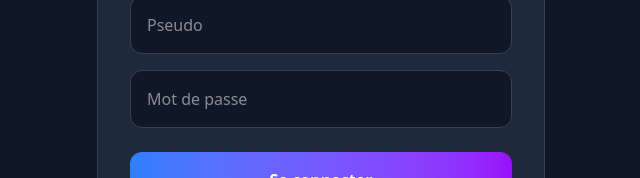
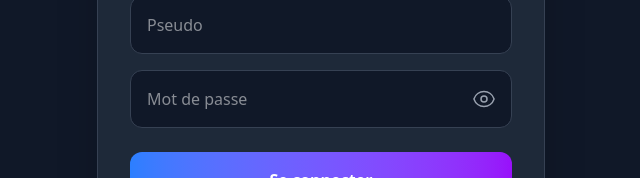
Before and after one commit to dagsteven/taskflow-mern, a React (Vite) app in the folder client/: page / in a window 1280 px wide. Shown: the part 306-484 px from the top of the page, without its empty margins (319-959 px from the left). Built offline with nearby package versions, Linux system fonts and the light colour scheme.

Commit message:
Amélioration UX : Trim pseudo et Afficher mot de passe

```diff
--- a/client/src/pages/Login.jsx
+++ b/client/src/pages/Login.jsx
@@ -2,23 +2,31 @@
 import axios from 'axios';
 import toast from 'react-hot-toast';
 
-// URL de Production (Render) ou Local
+// URL de Production
 const API_URL = "https://taskflow-mern-r737.onrender.com/api/auth";
 
-// AJOUTE setUsername DANS LES PROPS ICI 👇
 function Login({ setToken, setPage, setUsername }) {
-    const [username, setUsernameInput] = useState("");
+    const [usernameInput, setUsernameInput] = useState("");
     const [password, setPassword] = useState("");
+
+    // NOUVEAU : État pour voir le mot de passe
+    const [showPassword, setShowPassword] = useState(false);
 
     const handleLogin = async () => {
         try {
-            const res = await axios.post(API_URL + "/login", { username, password });
+            // NOUVEAU : .trim() nettoie les espaces avant d'envoyer
+            const cleanUsername = usernameInput.trim();
+
+            const res = await axios.post(API_URL + "/login", {
+                username: cleanUsername,
+                password
+            });
 
             localStorage.setItem("token", res.data.token);
             localStorage.setItem("username", res.data.username);
 
             setToken(res.data.token);
-            setUsername(res.data.username); // ⚠️ C'EST ICI QUE CA SE JOUE
+            setUsername(res.data.username);
 
             toast.success("Bon retour " + res.data.username + " !");
         } catch (err) {
@@ -33,16 +41,37 @@
                     Connexion
                 </h2>
 
+                {/* Champ Pseudo */}
                 <input
                     type="text" placeholder="Pseudo"
                     className="w-full p-4 bg-gray-900 border border-gray-700 rounded-xl mb-4 focus:border-blue-500 focus:outline-none transition-colors"
                     onChange={e => setUsernameInput(e.target.value)}
+                    onKeyDown={(e) => e.key === 'Enter' && handleLogin()}
                 />
-                <input
-                    type="password" placeholder="Mot de passe"
-                    className="w-full p-4 bg-gray-900 border border-gray-700 rounded-xl mb-6 focus:border-blue-500 focus:outline-none transition-colors"
-                    onChange={e => setPassword(e.target.value)}
-                />
+
+                {/* Champ Mot de passe avec Oeil */}
+                <div className="relative mb-6">
+                    <input
+                        type={showPassword ? "text" : "password"} // Ici on change le type dynamiquement
+                        placeholder="Mot de passe"
+                        className="w-full p-4 bg-gray-900 border border-gray-700 rounded-xl focus:border-blue-500 focus:outline-none transition-colors"
+                        onChange={e => setPassword(e.target.value)}
+                        onKeyDown={(e) => e.key === 'Enter' && handleLogin()}
+                    />
+                    {/* Icône Oeil cliquable */}
+                    <div
+                        className="absolute right-4 top-1/2 -translate-y-1/2 cursor-pointer text-gray-400 hover:text-white"
+                        onClick={() => setShowPassword(!showPassword)}
+                    >
+                        {showPassword ? (
+                            // Oeil Barré (Masquer)
+                            <svg xmlns="http://www.w3.org/2000/svg" fill="none" viewBox="0 0 24 24" strokeWidth={1.5} stroke="currentColor" className="w-6 h-6"><path strokeLinecap="round" strokeLinejoin="round" d="M3.98 8.223A10.477 10.477 0 001.934 12C3.226 16.338 7.244 19.5 12 19.5c.993 0 1.953-.138 2.863-.395M6.228 6.228A10.45 10.45 0 0112 4.5c4.756 0 8.773 3.162 10.065 7.498a10.523 10.523 0 01-4.293 5.774M6.228 6.228L3 3m3.228 3.228l3.65 3.65m7.894 7.894L21 21m-3.228-3.228l-3.65-3.65m0 0a3 3 0 10-4.243-4.243m4.242 4.242L9.88 9.88" /></svg>
+                        ) : (
+                            // Oeil Ouvert (Voir)
+                            <svg xmlns="http://www.w3.org/2000/svg" fill="none" viewBox="0 0 24 24" strokeWidth={1.5} stroke="currentColor" className="w-6 h-6"><path strokeLinecap="round" strokeLinejoin="round" d="M2.036 12.322a1.012 1.012 0 010-.639C3.423 7.51 7.36 4.5 12 4.5c4.638 0 8.573 3.007 9.963 7.178.07.207.07.431 0 .639C20.577 16.49 16.64 19.5 12 19.5c-4.638 0-8.573-3.007-9.963-7.178z" /><path strokeLinecap="round" strokeLinejoin="round" d="M15 12a3 3 0 11-6 0 3 3 0 016 0z" /></svg>
+                        )}
+                    </div>
+                </div>
 
                 <button
                     onClick={handleLogin}
--- a/client/src/pages/Register.jsx
+++ b/client/src/pages/Register.jsx
@@ -2,19 +2,27 @@
 import axios from 'axios';
 import toast from 'react-hot-toast';
 
-// URL DE PRODUCTION (RENDER)
+// URL de Production
 const API_URL = "https://taskflow-mern-r737.onrender.com/api/auth";
-
 
 function Register({ setPage }) {
     const [username, setUsername] = useState("");
+    const [email, setEmail] = useState("");
     const [password, setPassword] = useState("");
+
+    // NOUVEAU
+    const [showPassword, setShowPassword] = useState(false);
 
     const handleRegister = async () => {
         try {
-            await axios.post(API_URL + "/register", { username, password });
+            // .trim() sur le pseudo et l'email
+            await axios.post(API_URL + "/register", {
+                username: username.trim(),
+                email: email.trim(),
+                password
+            });
             toast.success("Compte créé ! Connectez-vous.");
-            setPage("login"); // On bascule vers la page de connexion
+            setPage("login");
         } catch (err) {
             toast.error(err.response?.data?.message || "Erreur d'inscription");
         }
@@ -32,11 +40,32 @@
                     className="w-full p-4 bg-gray-900 border border-gray-700 rounded-xl mb-4 focus:border-purple-500 focus:outline-none transition-colors"
                     onChange={e => setUsername(e.target.value)}
                 />
+
                 <input
-                    type="password" placeholder="Mot de passe"
-                    className="w-full p-4 bg-gray-900 border border-gray-700 rounded-xl mb-6 focus:border-purple-500 focus:outline-none transition-colors"
-                    onChange={e => setPassword(e.target.value)}
+                    type="email" placeholder="Email (pour récupération)"
+                    className="w-full p-4 bg-gray-900 border border-gray-700 rounded-xl mb-4 focus:border-purple-500 focus:outline-none transition-colors"
+                    onChange={e => setEmail(e.target.value)}
                 />
+
+                {/* Champ Mot de passe avec Oeil */}
+                <div className="relative mb-6">
+                    <input
+                        type={showPassword ? "text" : "password"}
+                        placeholder="Mot de passe"
+                        className="w-full p-4 bg-gray-900 border border-gray-700 rounded-xl focus:border-purple-500 focus:outline-none transition-colors"
+                        onChange={e => setPassword(e.target.value)}
+                    />
+                    <div
+                        className="absolute right-4 top-1/2 -translate-y-1/2 cursor-pointer text-gray-400 hover:text-white"
+                        onClick={() => setShowPassword(!showPassword)}
+                    >
+                        {showPassword ? (
+                            <svg xmlns="http://www.w3.org/2000/svg" fill="none" viewBox="0 0 24 24" strokeWidth={1.5} stroke="currentColor" className="w-6 h-6"><path strokeLinecap="round" strokeLinejoin="round" d="M3.98 8.223A10.477 10.477 0 001.934 12C3.226 16.338 7.244 19.5 12 19.5c.993 0 1.953-.138 2.863-.395M6.228 6.228A10.45 10.45 0 0112 4.5c4.756 0 8.773 3.162 10.065 7.498a10.523 10.523 0 01-4.293 5.774M6.228 6.228L3 3m3.228 3.228l3.65 3.65m7.894 7.894L21 21m-3.228-3.228l-3.65-3.65m0 0a3 3 0 10-4.243-4.243m4.242 4.242L9.88 9.88" /></svg>
+                        ) : (
+                            <svg xmlns="http://www.w3.org/2000/svg" fill="none" viewBox="0 0 24 24" strokeWidth={1.5} stroke="currentColor" className="w-6 h-6"><path strokeLinecap="round" strokeLinejoin="round" d="M2.036 12.322a1.012 1.012 0 010-.639C3.423 7.51 7.36 4.5 12 4.5c4.638 0 8.573 3.007 9.963 7.178.07.207.07.431 0 .639C20.577 16.49 16.64 19.5 12 19.5c-4.638 0-8.573-3.007-9.963-7.178z" /><path strokeLinecap="round" strokeLinejoin="round" d="M15 12a3 3 0 11-6 0 3 3 0 016 0z" /></svg>
+                        )}
+                    </div>
+                </div>
 
                 <button
                     onClick={handleRegister}
```
